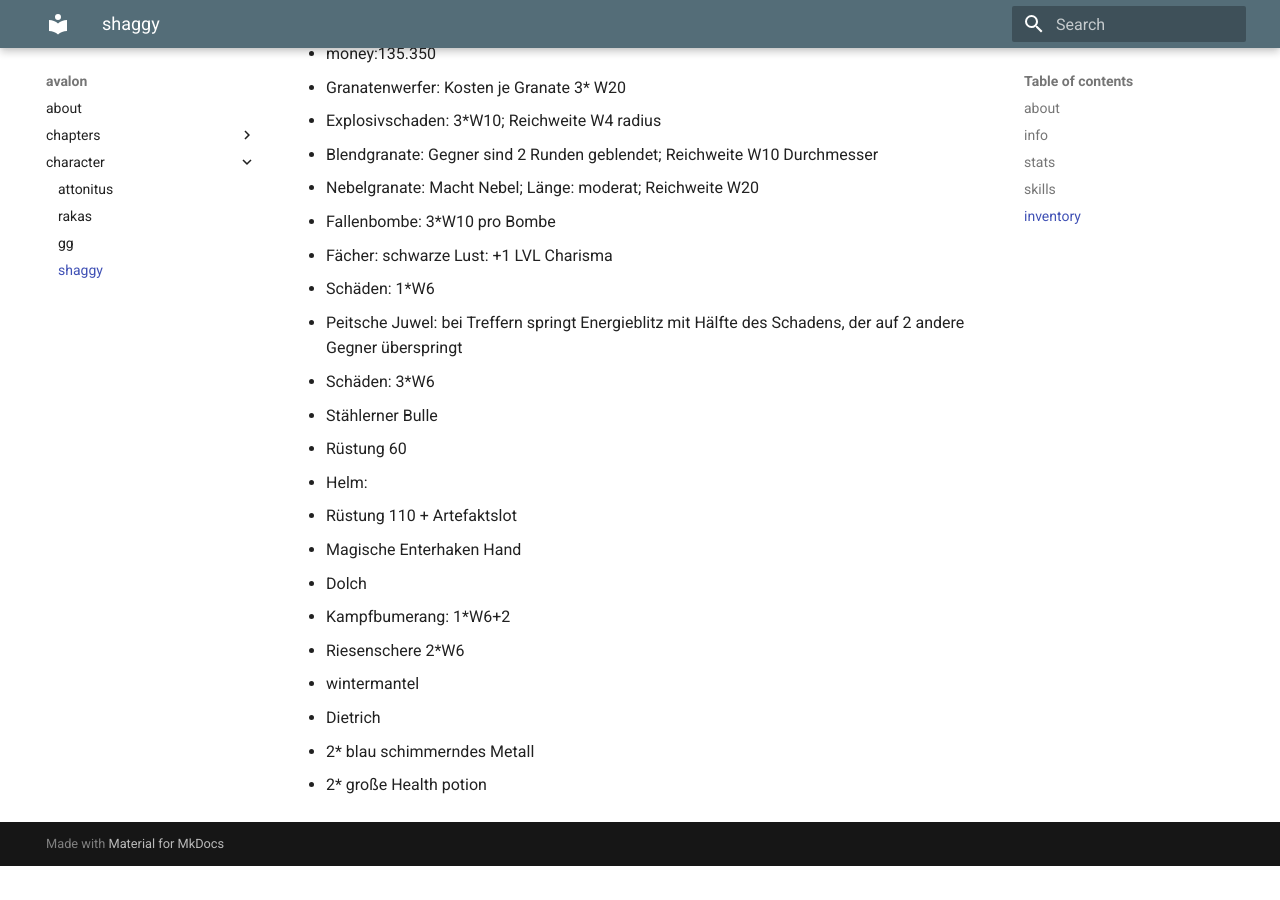
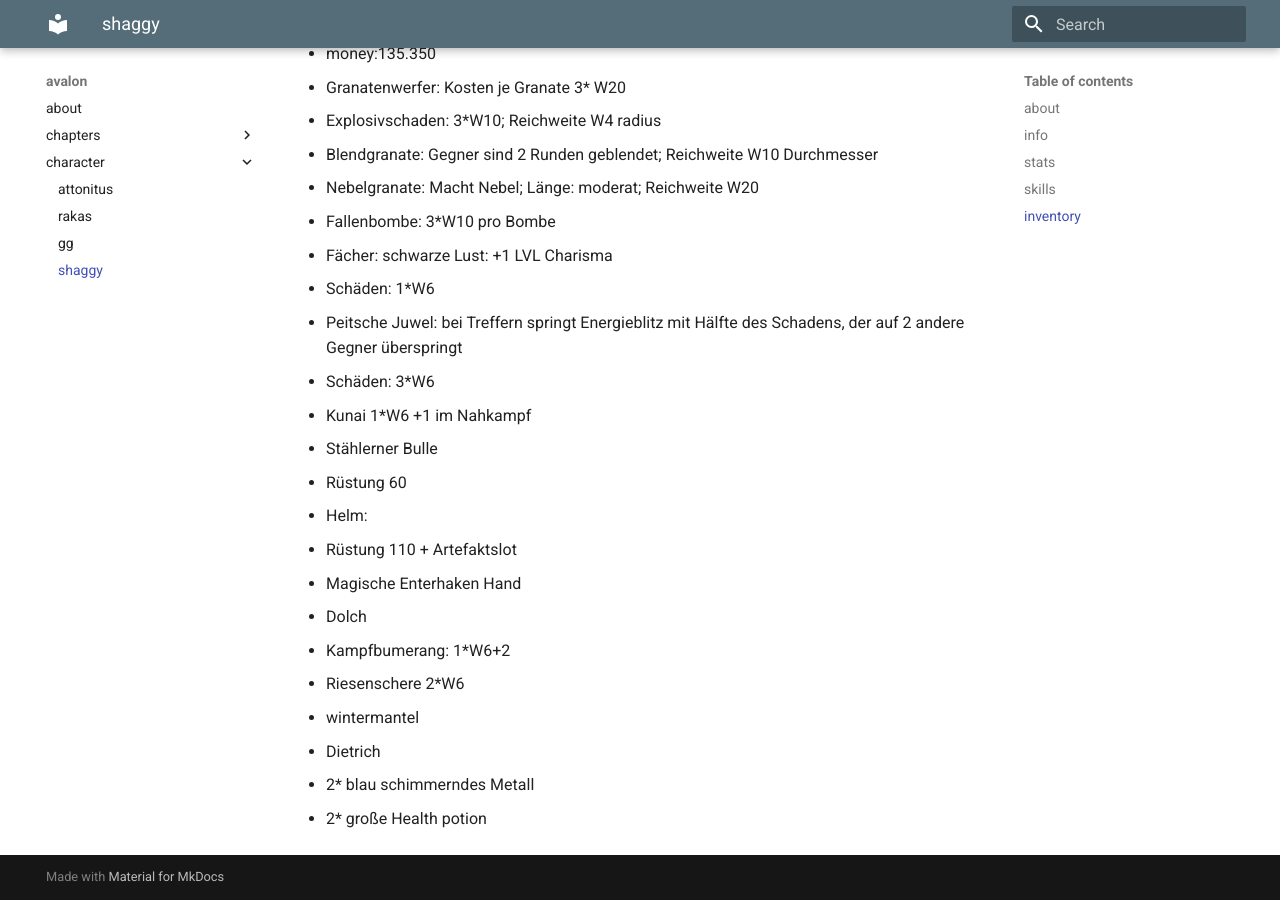
Before and after one commit to mkdocs-pnp/avalon, an MkDocs documentation site: the page built from docs/character/shaggy.md, in a window 1280 px wide and 900 px high, scrolled down 1051 px. Built offline with MkDocs 1.6.1 and Material for MkDocs 9.7.7, drawn with Linux system fonts in a browser that asks for light colours; before the commit the page ends 1917 px from its top, so only the background shows below that.

Commit message:
Update shaggy.md

```diff
--- a/docs/character/shaggy.md
+++ b/docs/character/shaggy.md
@@ -39,6 +39,7 @@
   * Schäden: 1*W6
 * Peitsche Juwel: bei Treffern springt Energieblitz mit Hälfte des Schadens, der auf 2 andere Gegner überspringt
   * Schäden: 3*W6
+* Kunai 1*W6 +1 im Nahkampf
 * Stählerner Bulle
   * Rüstung 60
 * Helm:
```
